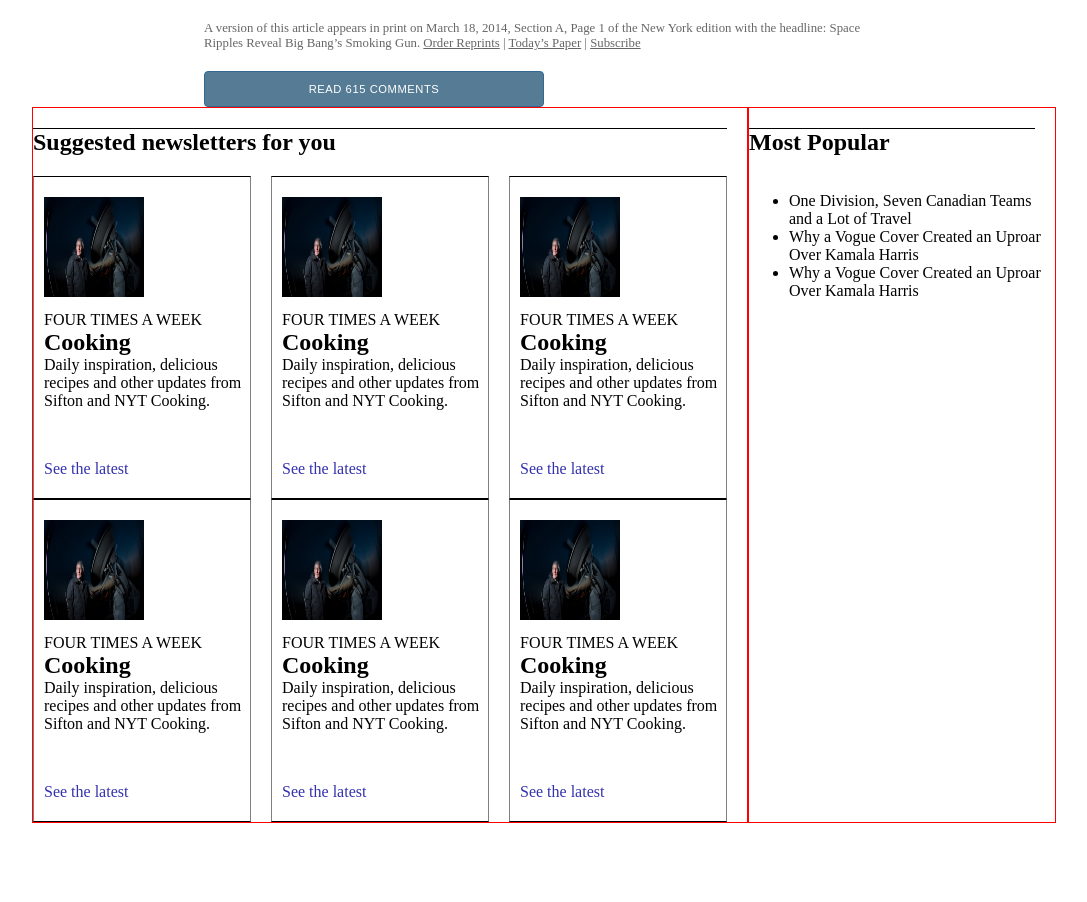
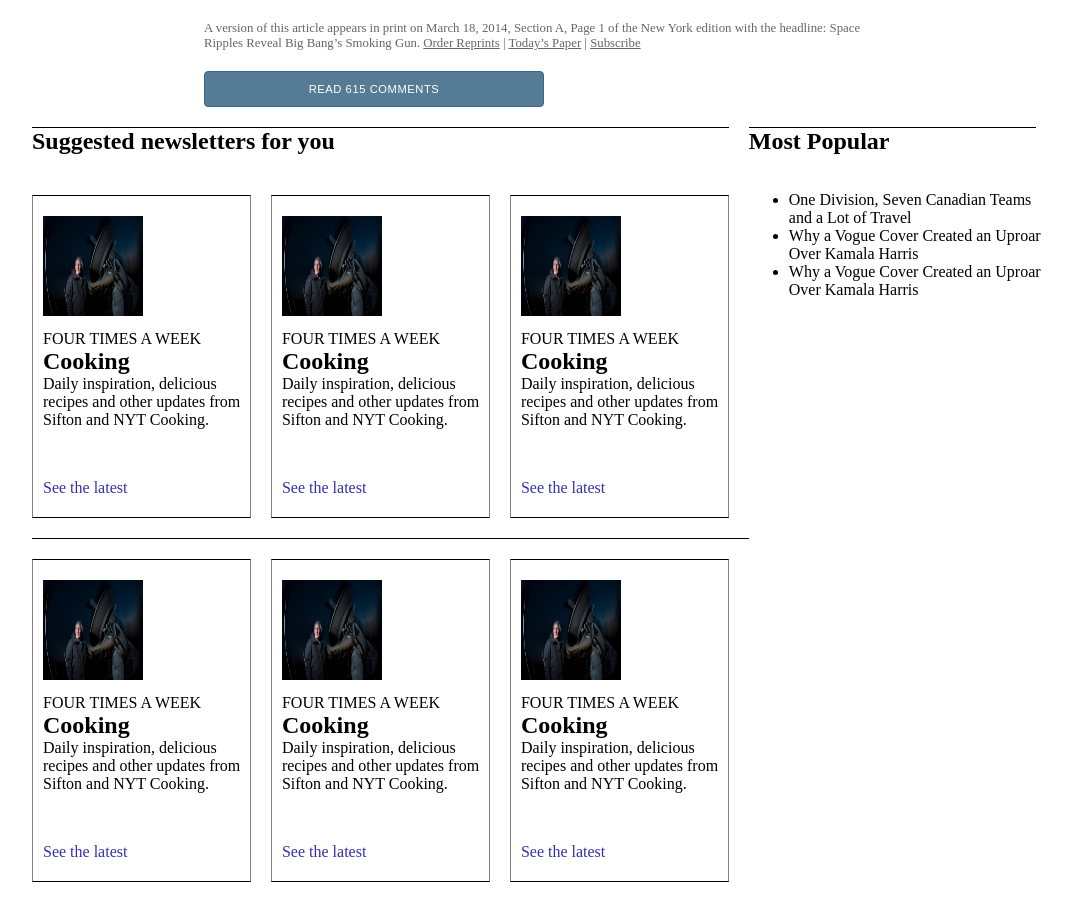
Before and after one commit to tta2yta/The-New-York-Times-WebSite, a website: page index.html in a window 1280 px wide. Shown: the part 6703-7605 px from the top of the page, without its empty margins (96-1183 px from the left). Before the commit the page ends 7526 px from the top, so only its background shows below. Drawn offline with Linux system fonts and the light colour scheme.

Commit message:
adding styles suggested and popular letters

```diff
--- a/css/style.css
+++ b/css/style.css
@@ -157,9 +157,6 @@ figcaption {
   margin-left: 10%;
 }
 
-.letter > section{
-  border: 1px solid red;
-}
 .suggested-letters{
   display: flex;
   flex-direction: column;
@@ -168,6 +165,7 @@ figcaption {
 .suggested-letter-items{
   display: flex;
   flex-direction: row;
+  margin: 20px 0 20px 0;
 }
 .suggested-letter-head h2, .popular-letter-head h2{
   border-top: 1px solid black;
@@ -219,3 +217,6 @@ display: flex;
 flex-direction: column;
 width: 30%;
 }
+.bottom-line{
+  border-top: 1px solid black;
+}
--- a/index.html
+++ b/index.html
@@ -189,6 +189,7 @@
       </div>
     </div>
   </div>
+  <div class="bottom-line"></div>
 
   <div class="suggested-letter-items">
     <div class="news-letters">
```
